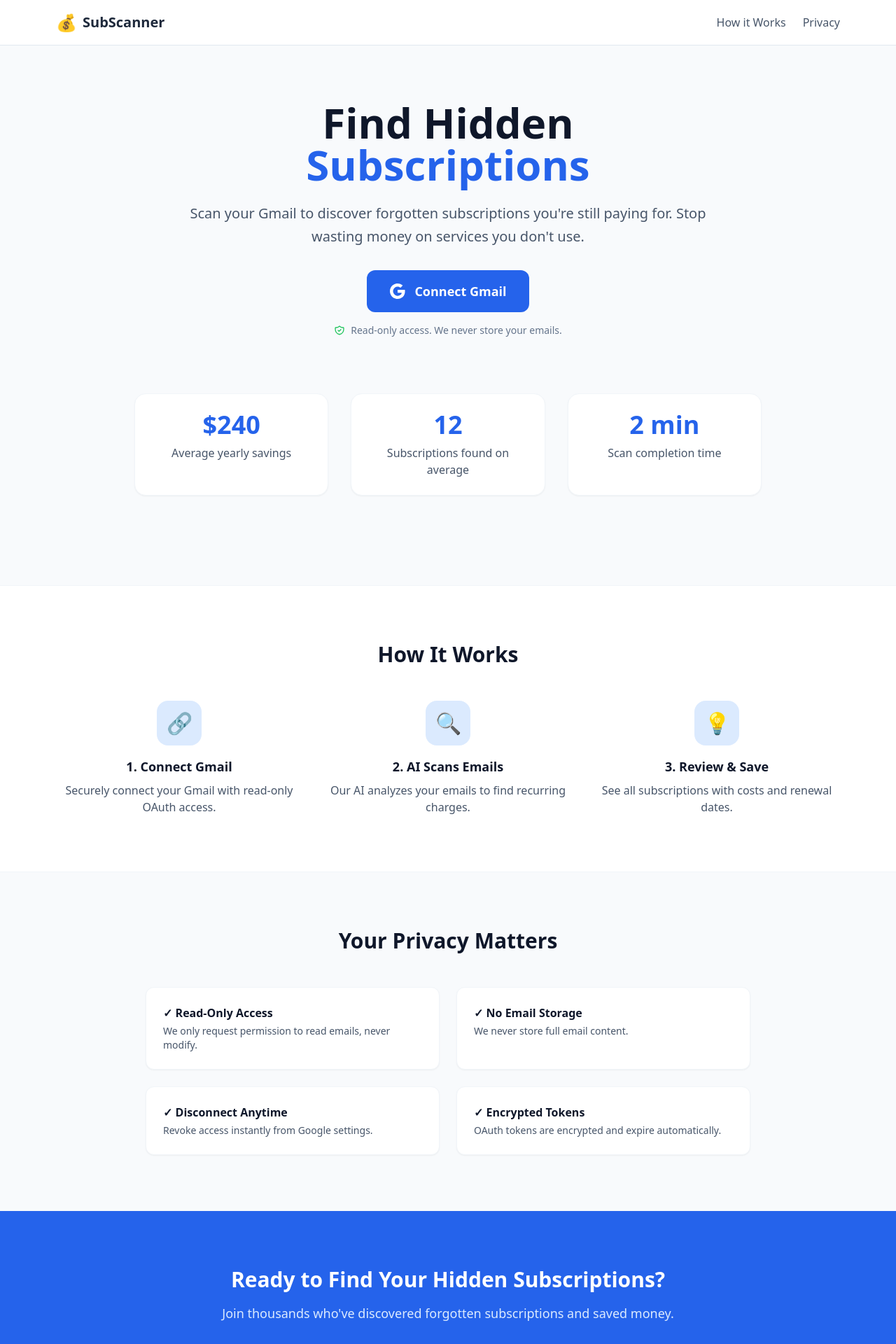
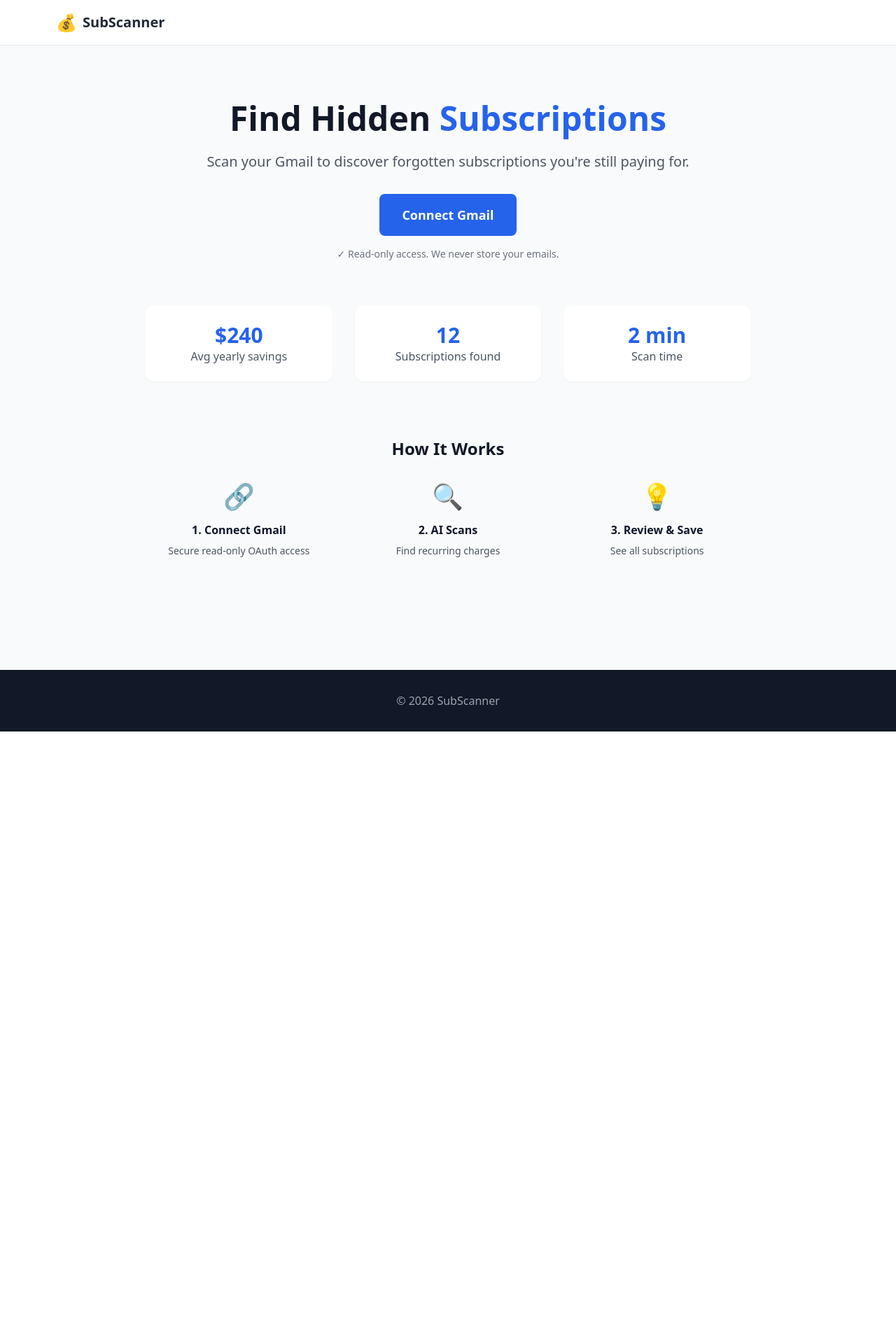
Before and after one commit to tulikajain17/subscription-scanner, a Next.js app: page / in a window 1280 px wide. Shown: the top 1920 px of the page at 70% size. After the commit the page ends 1045 px from the top, so only its background shows below. Built offline with nearby package versions, Linux system fonts and the light colour scheme; no server answers.

Commit message:
Simplify landing page to fix blank page issue
- Remove useSession hook that was causing hydration issues
- Remove conditional rendering and router logic
- Use simple static page with just signIn function

https://claude.ai/code/session_01XfxYLYo2hPu8WMTF9R7eD4

```diff
--- a/app/page.tsx
+++ b/app/page.tsx
@@ -1,213 +1,88 @@
 'use client';
 
-import { signIn, useSession } from 'next-auth/react';
-import { useRouter } from 'next/navigation';
-import { useEffect, useState } from 'react';
+import { signIn } from 'next-auth/react';
 
 export default function LandingPage() {
-  const { data: session, status } = useSession();
-  const router = useRouter();
-  const [mounted, setMounted] = useState(false);
-
-  useEffect(() => {
-    setMounted(true);
-  }, []);
-
-  useEffect(() => {
-    if (mounted && session) {
-      router.push('/dashboard');
-    }
-  }, [mounted, session, router]);
-
   const handleConnectGmail = () => {
     signIn('google', { callbackUrl: '/dashboard' });
   };
 
-  // Show simple loading until client is ready
-  if (!mounted || status === 'loading') {
   return (
-      <div className="min-h-screen bg-slate-50 flex items-center justify-center">
-        <div className="text-center">
-          <div className="w-12 h-12 border-4 border-blue-200 border-t-blue-600 rounded-full animate-spin mx-auto mb-4"></div>
-          <p className="text-slate-600">Loading...</p>
-        </div>
-      </div>
-    );
-  }
-
-  return (
-    <div className="min-h-screen bg-slate-50">
+    <div className="min-h-screen bg-gray-50">
       {/* Header */}
-      <header className="border-b border-slate-200 bg-white sticky top-0 z-50">
+      <header className="border-b border-gray-200 bg-white">
         <div className="max-w-6xl mx-auto px-4 py-4 flex items-center justify-between">
           <div className="flex items-center gap-2">
             <span className="text-2xl">💰</span>
-            <span className="font-bold text-xl text-slate-800">SubScanner</span>
+            <span className="font-bold text-xl text-gray-800">SubScanner</span>
           </div>
-          <nav className="hidden md:flex items-center gap-6">
-            <a href="#how-it-works" className="text-slate-600 hover:text-blue-600 transition">
-              How it Works
-            </a>
-            <a href="#privacy" className="text-slate-600 hover:text-blue-600 transition">
-              Privacy
-            </a>
-          </nav>
         </div>
       </header>
 
-      {/* Hero Section */}
-      <main>
-        <section className="max-w-6xl mx-auto px-4 pt-20 pb-32">
-          <div className="text-center max-w-3xl mx-auto">
-            <h1 className="text-5xl md:text-6xl font-bold text-slate-900 mb-6">
-              Find Hidden{' '}
-              <span className="text-blue-600">Subscriptions</span>
+      {/* Hero */}
+      <main className="max-w-4xl mx-auto px-4 py-20 text-center">
+        <h1 className="text-5xl font-bold text-gray-900 mb-6">
+          Find Hidden <span className="text-blue-600">Subscriptions</span>
         </h1>
-            <p className="text-xl text-slate-600 mb-8 leading-relaxed">
+
+        <p className="text-xl text-gray-600 mb-8">
           Scan your Gmail to discover forgotten subscriptions you&apos;re still paying for.
-              Stop wasting money on services you don&apos;t use.
         </p>
 
         <button
           onClick={handleConnectGmail}
-              className="inline-flex items-center gap-3 bg-blue-600 hover:bg-blue-700 text-white px-8 py-4 rounded-xl text-lg font-semibold transition-all hover:shadow-lg"
+          className="bg-blue-600 hover:bg-blue-700 text-white px-8 py-4 rounded-lg text-lg font-semibold"
         >
-              <svg className="w-6 h-6" viewBox="0 0 24 24" fill="currentColor">
-                <path d="M22.56 12.25c0-.78-.07-1.53-.2-2.25H12v4.26h5.92c-.26 1.37-1.04 2.53-2.21 3.31v2.77h3.57c2.08-1.92 3.28-4.74 3.28-8.09z" />
-                <path d="M12 23c2.97 0 5.46-.98 7.28-2.66l-3.57-2.77c-.98.66-2.23 1.06-3.71 1.06-2.86 0-5.29-1.93-6.16-4.53H2.18v2.84C3.99 20.53 7.7 23 12 23z" />
-                <path d="M5.84 14.09c-.22-.66-.35-1.36-.35-2.09s.13-1.43.35-2.09V7.07H2.18C1.43 8.55 1 10.22 1 12s.43 3.45 1.18 4.93l2.85-2.22.81-.62z" />
-                <path d="M12 5.38c1.62 0 3.06.56 4.21 1.64l3.15-3.15C17.45 2.09 14.97 1 12 1 7.7 1 3.99 3.47 2.18 7.07l3.66 2.84c.87-2.6 3.3-4.53 6.16-4.53z" />
-              </svg>
           Connect Gmail
         </button>
 
-            <p className="mt-4 text-sm text-slate-500 flex items-center justify-center gap-2">
-              <svg className="w-4 h-4 text-green-500" fill="none" viewBox="0 0 24 24" stroke="currentColor">
-                <path strokeLinecap="round" strokeLinejoin="round" strokeWidth={2} d="M9 12l2 2 4-4m5.618-4.016A11.955 11.955 0 0112 2.944a11.955 11.955 0 01-8.618 3.04A12.02 12.02 0 003 9c0 5.591 3.824 10.29 9 11.622 5.176-1.332 9-6.03 9-11.622 0-1.042-.133-2.052-.382-3.016z" />
-              </svg>
-              Read-only access. We never store your emails.
+        <p className="mt-4 text-sm text-gray-500">
+          ✓ Read-only access. We never store your emails.
         </p>
+
+        {/* Stats */}
+        <div className="mt-16 grid grid-cols-3 gap-8">
+          <div className="bg-white p-6 rounded-xl shadow-sm">
+            <div className="text-3xl font-bold text-blue-600">$240</div>
+            <div className="text-gray-600">Avg yearly savings</div>
+          </div>
+          <div className="bg-white p-6 rounded-xl shadow-sm">
+            <div className="text-3xl font-bold text-blue-600">12</div>
+            <div className="text-gray-600">Subscriptions found</div>
+          </div>
+          <div className="bg-white p-6 rounded-xl shadow-sm">
+            <div className="text-3xl font-bold text-blue-600">2 min</div>
+            <div className="text-gray-600">Scan time</div>
+          </div>
         </div>
 
-          {/* Stats */}
-          <div className="mt-20 grid grid-cols-1 md:grid-cols-3 gap-8 max-w-4xl mx-auto">
-            <div className="bg-white rounded-2xl p-6 shadow-sm border border-slate-100 text-center">
-              <div className="text-4xl font-bold text-blue-600 mb-2">$240</div>
-              <div className="text-slate-600">Average yearly savings</div>
+        {/* How it works */}
+        <div className="mt-20">
+          <h2 className="text-2xl font-bold text-gray-900 mb-8">How It Works</h2>
+          <div className="grid grid-cols-3 gap-8">
+            <div>
+              <div className="text-4xl mb-4">🔗</div>
+              <h3 className="font-semibold mb-2">1. Connect Gmail</h3>
+              <p className="text-gray-600 text-sm">Secure read-only OAuth access</p>
             </div>
-            <div className="bg-white rounded-2xl p-6 shadow-sm border border-slate-100 text-center">
-              <div className="text-4xl font-bold text-blue-600 mb-2">12</div>
-              <div className="text-slate-600">Subscriptions found on average</div>
+            <div>
+              <div className="text-4xl mb-4">🔍</div>
+              <h3 className="font-semibold mb-2">2. AI Scans</h3>
+              <p className="text-gray-600 text-sm">Find recurring charges</p>
             </div>
-            <div className="bg-white rounded-2xl p-6 shadow-sm border border-slate-100 text-center">
-              <div className="text-4xl font-bold text-blue-600 mb-2">2 min</div>
-              <div className="text-slate-600">Scan completion time</div>
-            </div>
-          </div>
-        </section>
-
-        {/* How it Works */}
-        <section id="how-it-works" className="bg-white py-20 border-y border-slate-100">
-          <div className="max-w-6xl mx-auto px-4">
-            <h2 className="text-3xl font-bold text-center text-slate-900 mb-12">
-              How It Works
-            </h2>
-            <div className="grid grid-cols-1 md:grid-cols-3 gap-8">
-              <div className="text-center">
-                <div className="w-16 h-16 bg-blue-100 rounded-2xl flex items-center justify-center mx-auto mb-4">
-                  <span className="text-3xl">🔗</span>
-                </div>
-                <h3 className="font-semibold text-lg text-slate-900 mb-2">1. Connect Gmail</h3>
-                <p className="text-slate-600">
-                  Securely connect your Gmail with read-only OAuth access.
-                </p>
-              </div>
-              <div className="text-center">
-                <div className="w-16 h-16 bg-blue-100 rounded-2xl flex items-center justify-center mx-auto mb-4">
-                  <span className="text-3xl">🔍</span>
-                </div>
-                <h3 className="font-semibold text-lg text-slate-900 mb-2">2. AI Scans Emails</h3>
-                <p className="text-slate-600">
-                  Our AI analyzes your emails to find recurring charges.
-                </p>
-              </div>
-              <div className="text-center">
-                <div className="w-16 h-16 bg-blue-100 rounded-2xl flex items-center justify-center mx-auto mb-4">
-                  <span className="text-3xl">💡</span>
-                </div>
-                <h3 className="font-semibold text-lg text-slate-900 mb-2">3. Review & Save</h3>
-                <p className="text-slate-600">
-                  See all subscriptions with costs and renewal dates.
-                </p>
+            <div>
+              <div className="text-4xl mb-4">💡</div>
+              <h3 className="font-semibold mb-2">3. Review & Save</h3>
+              <p className="text-gray-600 text-sm">See all subscriptions</p>
             </div>
           </div>
         </div>
-        </section>
-
-        {/* Privacy Section */}
-        <section id="privacy" className="py-20">
-          <div className="max-w-4xl mx-auto px-4">
-            <h2 className="text-3xl font-bold text-center text-slate-900 mb-12">
-              Your Privacy Matters
-            </h2>
-            <div className="grid grid-cols-1 md:grid-cols-2 gap-6">
-              <div className="bg-white rounded-xl p-6 border border-slate-100 shadow-sm">
-                <h3 className="font-semibold text-slate-900 mb-1">✓ Read-Only Access</h3>
-                <p className="text-slate-600 text-sm">
-                  We only request permission to read emails, never modify.
-                </p>
-              </div>
-              <div className="bg-white rounded-xl p-6 border border-slate-100 shadow-sm">
-                <h3 className="font-semibold text-slate-900 mb-1">✓ No Email Storage</h3>
-                <p className="text-slate-600 text-sm">
-                  We never store full email content.
-                </p>
-              </div>
-              <div className="bg-white rounded-xl p-6 border border-slate-100 shadow-sm">
-                <h3 className="font-semibold text-slate-900 mb-1">✓ Disconnect Anytime</h3>
-                <p className="text-slate-600 text-sm">
-                  Revoke access instantly from Google settings.
-                </p>
-              </div>
-              <div className="bg-white rounded-xl p-6 border border-slate-100 shadow-sm">
-                <h3 className="font-semibold text-slate-900 mb-1">✓ Encrypted Tokens</h3>
-                <p className="text-slate-600 text-sm">
-                  OAuth tokens are encrypted and expire automatically.
-                </p>
-              </div>
-            </div>
-          </div>
-        </section>
-
-        {/* CTA Section */}
-        <section className="py-20 bg-blue-600">
-          <div className="max-w-4xl mx-auto px-4 text-center">
-            <h2 className="text-3xl font-bold text-white mb-4">
-              Ready to Find Your Hidden Subscriptions?
-            </h2>
-            <p className="text-blue-100 mb-8 text-lg">
-              Join thousands who&apos;ve discovered forgotten subscriptions and saved money.
-            </p>
-            <button
-              onClick={handleConnectGmail}
-              className="inline-flex items-center gap-3 bg-white hover:bg-slate-50 text-blue-600 px-8 py-4 rounded-xl text-lg font-semibold transition-all hover:shadow-lg"
-            >
-              Get Started Free
-            </button>
-          </div>
-        </section>
       </main>
 
       {/* Footer */}
-      <footer className="bg-slate-900 text-slate-400 py-12">
-        <div className="max-w-6xl mx-auto px-4 text-center">
-          <div className="flex items-center justify-center gap-2 mb-4">
-            <span className="text-2xl">💰</span>
-            <span className="font-bold text-xl text-white">SubScanner</span>
-          </div>
-          <p className="text-sm">
-            © {new Date().getFullYear()} SubScanner. All rights reserved.
-          </p>
+      <footer className="bg-gray-900 text-gray-400 py-8 mt-20">
+        <div className="max-w-4xl mx-auto px-4 text-center">
+          <p>© 2026 SubScanner</p>
         </div>
       </footer>
     </div>
```
Lines whose indentation alone changed are shown as unchanged.
